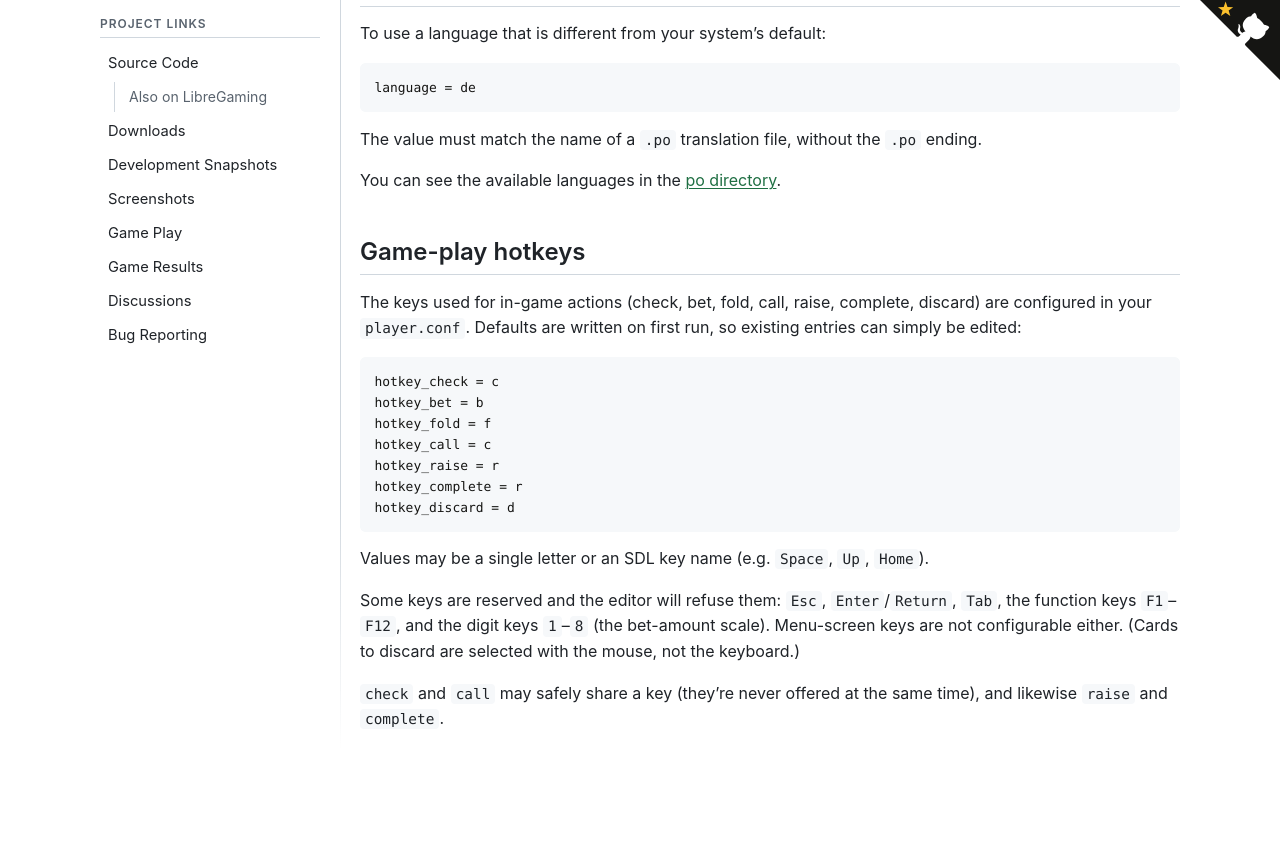
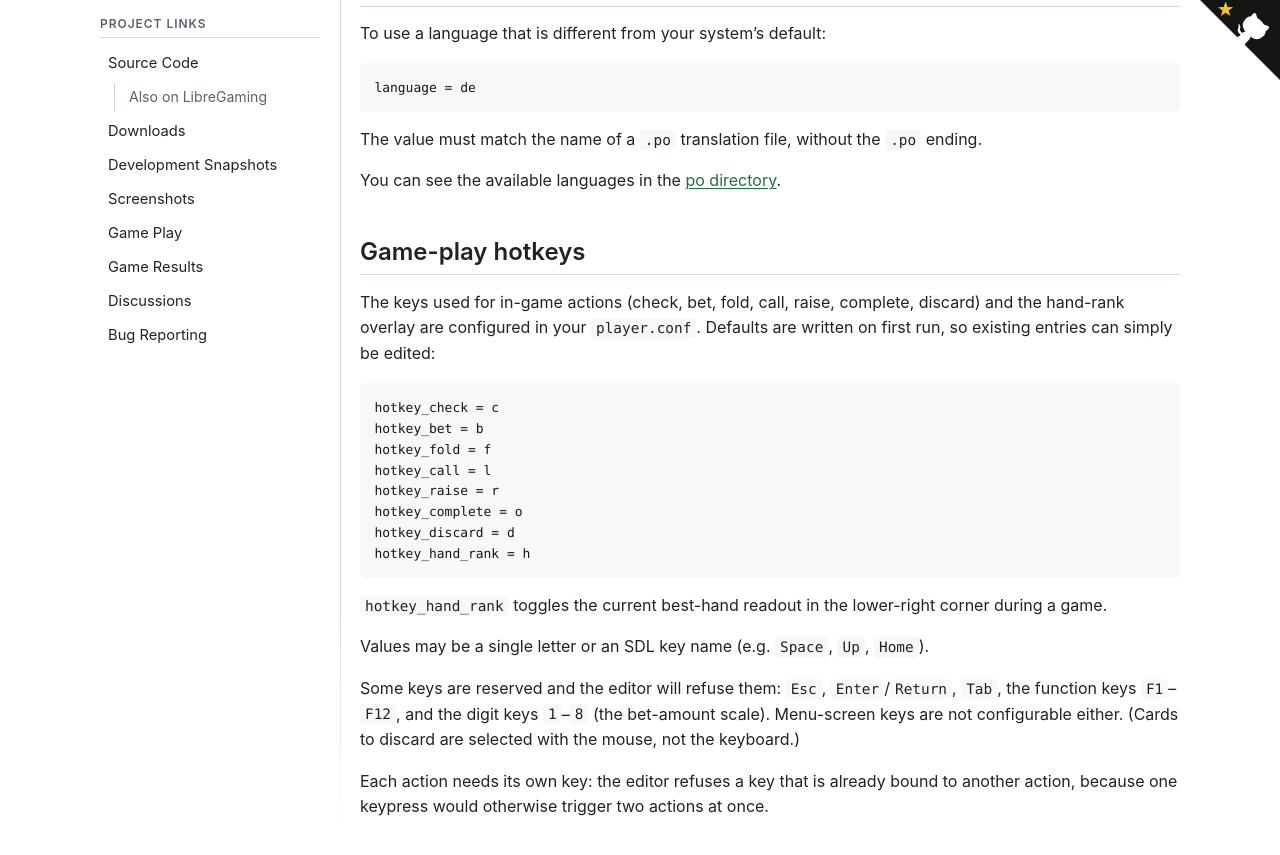
Before and after one commit to Dealer-s-Choice/dealer-s-choice.github.io, a Jekyll site: the page built from docs/CONFIG.md, in a window 1280 px wide and 900 px high, scrolled down 1798 px. Shown: the top 855 px of the window. Built offline with Jekyll 4.4.1, drawn with Linux system fonts in a browser that asks for light colours; our own code applies the rules of GitHub Pages for plain Markdown files; before the commit the page ends 2610 px from its top, so only the background shows below that.

````diff
--- a/docs/CONFIG.md
+++ b/docs/CONFIG.md
@@ -92,18 +92,22 @@ directory](https://github.com/Dealer-s-Choice/dealers_choice/tree/trunk/po).
 ## Game-play hotkeys
 
 The keys used for in-game actions (check, bet, fold, call, raise, complete,
-discard) are configured in your `player.conf`. Defaults are written on
-first run, so existing entries can simply be edited:
+discard) and the hand-rank overlay are configured in your `player.conf`.
+Defaults are written on first run, so existing entries can simply be edited:
 
 ```
 hotkey_check = c
 hotkey_bet = b
 hotkey_fold = f
-hotkey_call = c
+hotkey_call = l
 hotkey_raise = r
-hotkey_complete = r
+hotkey_complete = o
 hotkey_discard = d
+hotkey_hand_rank = h
 ```
+
+`hotkey_hand_rank` toggles the current best-hand readout in the lower-right
+corner during a game.
 
 Values may be a single letter or an SDL key name (e.g. `Space`, `Up`, `Home`).
 
@@ -112,5 +116,6 @@ Some keys are reserved and the editor will refuse them: `Esc`,
 `1`–`8` (the bet-amount scale). Menu-screen keys are not configurable
 either. (Cards to discard are selected with the mouse, not the keyboard.)
 
-`check` and `call` may safely share a key (they're never offered at the
-same time), and likewise `raise` and `complete`.
+Each action needs its own key: the editor refuses a key that is already
+bound to another action, because one keypress would otherwise trigger two
+actions at once.
````
Also changed, not shown: docs/REGISTRY.md (added, +68 -0 lines).
